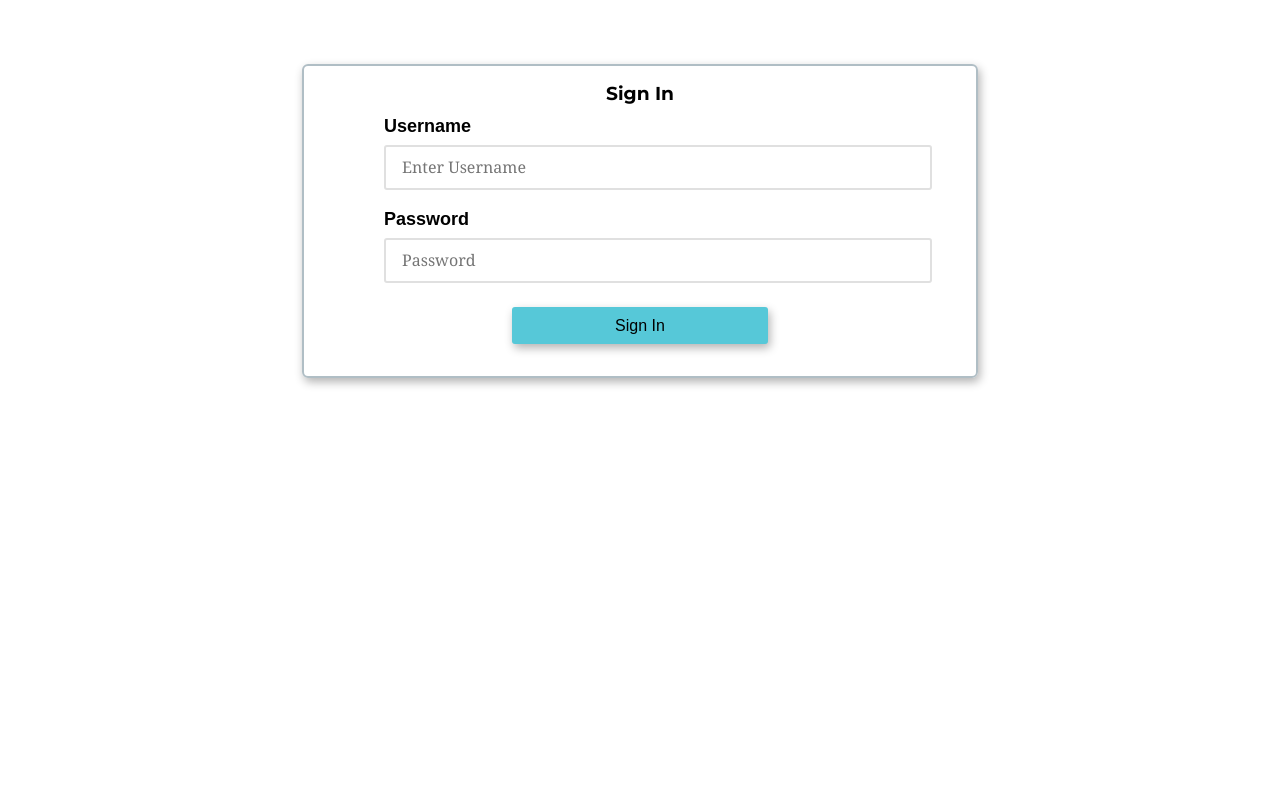
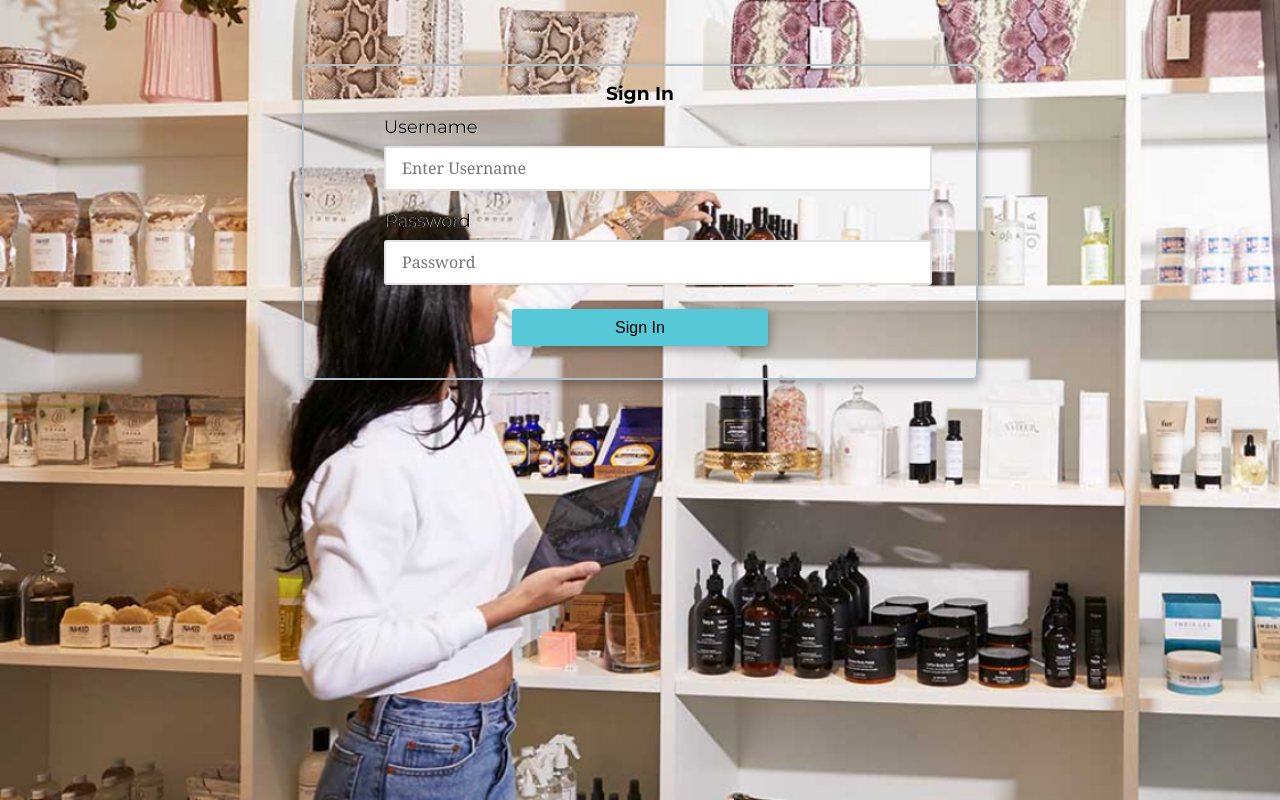
Before and after one commit to joseferreira5/red-squirrel, a React (Create React App) app in the folder client/: page /sign-in in a window 1280 px wide. Built offline with nearby package versions, Linux system fonts and the light colour scheme; a web font is replaced by a local one.

Commit message:
worked on css for signup screen

```diff
--- a/client/src/components/Item.css
+++ b/client/src/components/Item.css
@@ -9,18 +9,19 @@
   margin-bottom: 60px;
 }
 
-.product:hover {
+.item:hover {
   transform: scale(1.02);
   opacity: 0.9;
 }
 
-.product-image {
+.item-image {
   width: 300px;
 }
 
-.product-name {
+.item-name {
   font-size: 24px;
   padding: 10px;
+  color: black;
 }
 
 .price {
--- a/client/src/components/Items.css
+++ b/client/src/components/Items.css
@@ -1,3 +1,6 @@
+body {
+  color: black;
+}
 .products {
     width: 90vw;
     display: flex;
--- a/client/src/components/SignUp.css
+++ b/client/src/components/SignUp.css
@@ -1,9 +1,9 @@
-@import url('https://fonts.googleapis.com/css?family=Montserrat:200,400,500,700&display=swap');
+@import url("https://fonts.googleapis.com/css?family=Montserrat:200,400,500,700&display=swap");
 
 body {
   margin: 0;
   padding: 0;
-  font-family: 'Montserrat';
+  font-family: "Montserrat";
   overflow: hidden;
   height: 100%;
 }
@@ -11,7 +11,7 @@ body {
 button {
   cursor: pointer;
   font-size: 1rem;
-  padding: 0.6em 1em;
+  padding: 0.6em;
   border-radius: 3px;
   box-shadow: 2px 4px 10px rgba(0, 0, 0, 0.3);
   transition: all 0.3s ease;
@@ -45,21 +45,22 @@ button {
 }
 
 .container {
-  height: 100%;
+  height: 50%;
 }
 
 .row {
   display: flex;
   justify-content: center;
   align-items: center;
-  margin-top: 3em;
+  margin-top: 5em;
 }
+
 .form-container {
   align-self: center;
-  padding: 1em;
-  width: 50%;
-  height: 80%;
-  margin: 4em auto;
+  padding: 0.5em;
+  width: 40%;
+  height: 40%;
+  margin: 8em auto;
   border: 2px solid #b0bec5;
   border-radius: 6px;
   box-shadow: 2px 4px 10px rgba(0, 0, 0, 0.3);
@@ -72,18 +73,19 @@ button {
 
 .form-container h3 {
   text-align: center;
+  text-shadow: 0.5px 0.5px 1px white;
 }
 
 .form-container form {
   display: flex;
   flex-direction: column;
   justify-content: center;
-  margin: auto;
-  width: 80%;
+  margin: 0 auto;
+  width: 40%;
 }
 
 .form-container form input {
-  width: 100%;
+  width: 60%;
   padding: 0.6em 1em;
   margin: 0.5em auto;
   font-size: 1rem;
@@ -91,6 +93,7 @@ button {
   border: 2px solid #e0e0e0;
   outline: none;
   transition: all 0.4s ease;
+  box-shadow: 1px #e0e0e0 inset;
 }
 
 .form-container form input:focus,
@@ -104,8 +107,8 @@ button {
 
 .form-container form button {
   width: 50%;
-  margin: 1em auto;
-  background: #56c8d8;
+  margin: 0.5em auto;
+  background-color: brown;
   border: none;
 }
 
@@ -119,7 +122,12 @@ button {
 
 .form-container form label {
   margin-top: 0.6em;
+  text-shadow: 0.5px 0.25px 0.1px white;
+  font-family: "Montserrat";
+  font-weight: 400;
 }
+
+/*doesn't effect layout while commented out*/
 
 .layout {
   display: flex;
@@ -185,6 +193,8 @@ button {
   padding: 2em 0;
 }
 
+/*For individial item containers*/
+
 .item {
   border: 2px solid #81b9bf;
   text-align: center;
@@ -215,6 +225,7 @@ button {
   transition: all 0.4s ease;
   width: auto;
   align-self: flex-start;
+  width: 50%;
 }
 
 .item a:hover {
@@ -222,7 +233,7 @@ button {
 }
 
 .item a::before {
-  content: '<-';
+  content: "<-";
 }
 
 .item-container .item {
@@ -240,7 +251,7 @@ button {
   color: #333;
 }
 
-.danger {
+/* .danger {
   background: #e57373;
 }
 
@@ -261,10 +272,10 @@ button {
 .danger:hover {
   color: #f8f8f8;
   background: #af4448;
-}
+} */
 
-.alert {
-  /* background: #ef9a9a; */
+/* .alert {
+  background: #ef9a9a;
   width: 400px;
   height: 200px;
   border-radius: 3px;
@@ -329,4 +340,4 @@ button {
   grid-template-rows: auto;
   width: 80%;
   margin: 4em auto;
-}
+} */
--- a/client/src/components/SignUp.jsx
+++ b/client/src/components/SignUp.jsx
@@ -1,51 +1,52 @@
-import React, { Component } from 'react';
-import './SignUp.css';
-import { signUp, signIn } from '../services/user';
+import React, { Component } from "react";
+import "./SignUp.css";
+import { signUp, signIn } from "../services/user";
+import Layout from "./shared/Layout";
 
 class SignUp extends Component {
   constructor() {
     super();
 
     this.state = {
-      username: '',
-      email: '',
-      password: '',
-      passwordConfirmation: '',
+      username: "",
+      email: "",
+      password: "",
+      passwordConfirmation: "",
       isError: false,
-      errorMsg: '',
+      errorMsg: ""
     };
   }
 
-  handleChange = (event) =>
+  handleChange = event =>
     this.setState({
       [event.target.name]: event.target.value,
       isError: false,
-      errorMsg: '',
+      errorMsg: ""
     });
 
-  onSignUp = (event) => {
+  onSignUp = event => {
     event.preventDefault();
 
     const { history, setUser } = this.props;
 
     signUp(this.state)
       .then(() => signIn(this.state))
-      .then((res) => setUser(res.user))
-      .then(() => history.push('/'))
-      .catch((error) => {
+      .then(res => setUser(res.user))
+      .then(() => history.push("/"))
+      .catch(error => {
         console.error(error);
         this.setState({
-          email: '',
-          password: '',
-          passwordConfirmation: '',
+          email: "",
+          password: "",
+          passwordConfirmation: "",
           isError: true,
-          errorMsg: 'Sign Up Details Invalid',
+          errorMsg: "Sign Up Details Invalid"
         });
       });
   };
 
   renderError = () => {
-    const toggleForm = this.state.isError ? 'danger' : '';
+    const toggleForm = this.state.isError ? "danger" : "";
     if (this.state.isError) {
       return (
         <button type="submit" className={toggleForm}>
@@ -53,7 +54,11 @@ class SignUp extends Component {
         </button>
       );
     } else {
-      return <button type="submit">Sign Up</button>;
+      return (
+        <button className="signup-button" type="submit">
+          Sign Up
+        </button>
+      );
     }
   };
 
@@ -61,6 +66,7 @@ class SignUp extends Component {
     const { email, username, password, passwordConfirmation } = this.state;
 
     return (
+      <Layout>
       <div className="form-container">
         <h3>Sign Up</h3>
         <form onSubmit={this.onSignUp}>
@@ -103,6 +109,7 @@ class SignUp extends Component {
           {this.renderError()}
         </form>
       </div>
+       </Layout>
     );
   }
 }
--- a/client/src/components/shared/Layout.css
+++ b/client/src/components/shared/Layout.css
@@ -7,17 +7,20 @@ html,
 body {
   margin: 0;
   height: 100%;
+  background-image: url(../../Images/background.png);
+  background-size: cover;
+
+
+
 }
 
 .layout {
   display: flex;
   flex-direction: column;
-
   margin: 0;
   text-align: center;
-
+  width: 100%;
   min-height: 91vh;
-
 }
 
 .layout-children {
--- a/client/src/components/shared/Layout.jsx
+++ b/client/src/components/shared/Layout.jsx
@@ -2,11 +2,11 @@ import React from 'react';
 import './Layout.css';
 import Nav from './Nav';
 import Footer from './Footer';
-import Background from "../../Images/background.png";
+
 
 const Layout = (props) => (
   <div className="layout">
-    <img className="cover" src={Background} />
+
 
     <Nav user={props.user} />
 
--- a/client/src/components/shared/Nav.css
+++ b/client/src/components/shared/Nav.css
@@ -51,7 +51,7 @@ nav {
   left: 0;
 }
 
-.nav {
+.nav{
   display: flex;
   padding: 20px 0;
   box-shadow: 1px 1px 1px 0.3px #f75e39;
@@ -59,6 +59,7 @@ nav {
   flex-direction: row;
   justify-content: space-between;
   align-items: center;
+
 }
 
 .link {
@@ -95,9 +96,13 @@ nav {
   color: #ffffff;
 }
 
-a {
+.nav a {
   text-decoration: none;
   color: #ffffff;
+}
+
+a{
+  text-decoration: none;
 }
 
 @media (max-width: 500px) {
```
